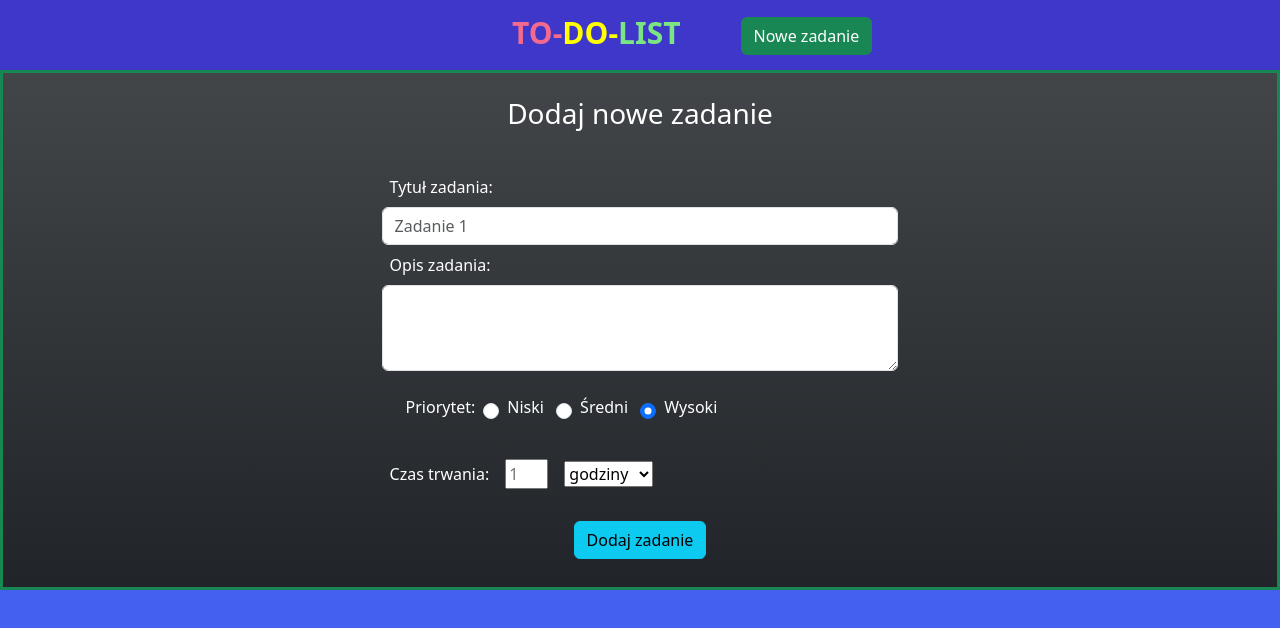
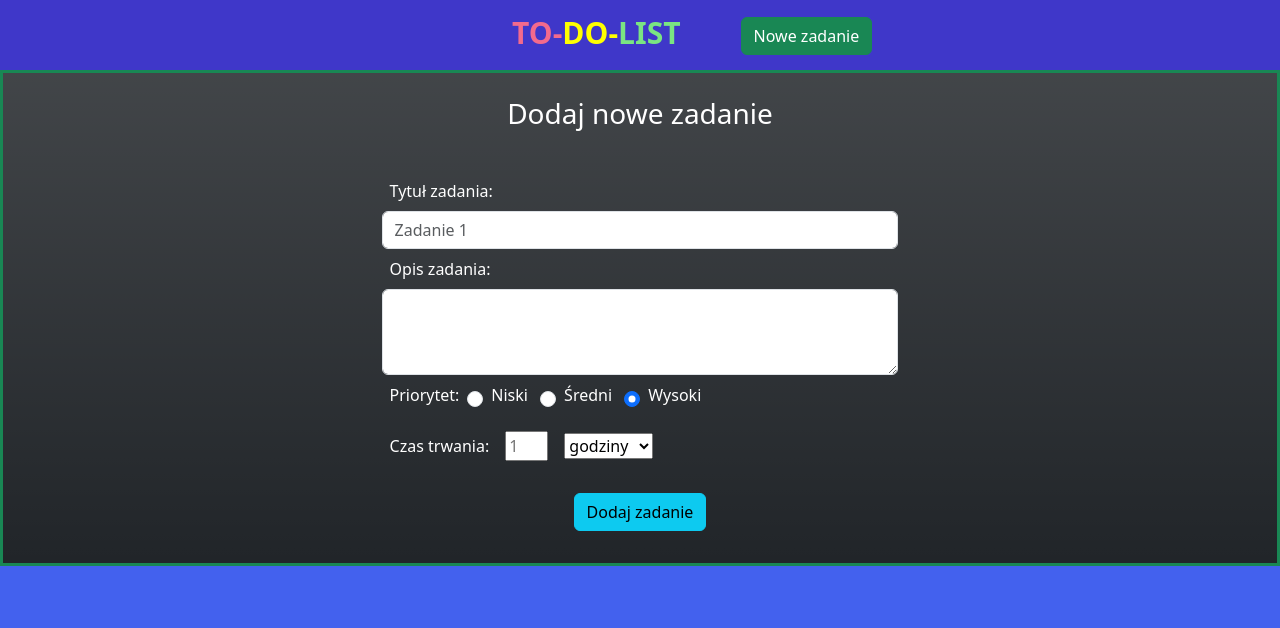
Before and after one commit to pavrekgames/ToDoList-Angular, an Angular app: page / in a window 1280 px wide. Shown: the top 628 px of the page. Built offline with nearby package versions, Linux system fonts and the light colour scheme.

Commit message:
Create model for tasks

```diff
--- a/src/app/add-task-form/add-task-form.component.html
+++ b/src/app/add-task-form/add-task-form.component.html
@@ -7,14 +7,14 @@
     <h3>Dodaj nowe zadanie</h3>
   </div>
 
-  <div class="row justify-content-center my-1">
+  <div class="row justify-content-center my-2">
     <div class="col-lg-5">
       <label for="task-title" class="form-label m-2">Tytuł zadania:</label>
       <input type="text" class="form-control bs-success" id="task-title" placeholder="Zadanie 1" name="task-title">
       <label for="task-desc" class="form-label m-2">Opis zadania:</label>
       <textarea class="form-control" id="task-desc" rows="3"></textarea>
 
-      <div class="m-4">
+      <div class="m-2">
         <label for="priority" class="form-label">Priorytet:</label>
         <input type="radio" class="form-check-input m-2" id="lowPriority" name="priority" value="niski">Niski
         <input type="radio" class="form-check-input m-2" id="mediumPriority" name="priority" value="sredni">Średni
```
Also changed, not shown: src/app/models/task.ts (added, +16 -0 lines).
